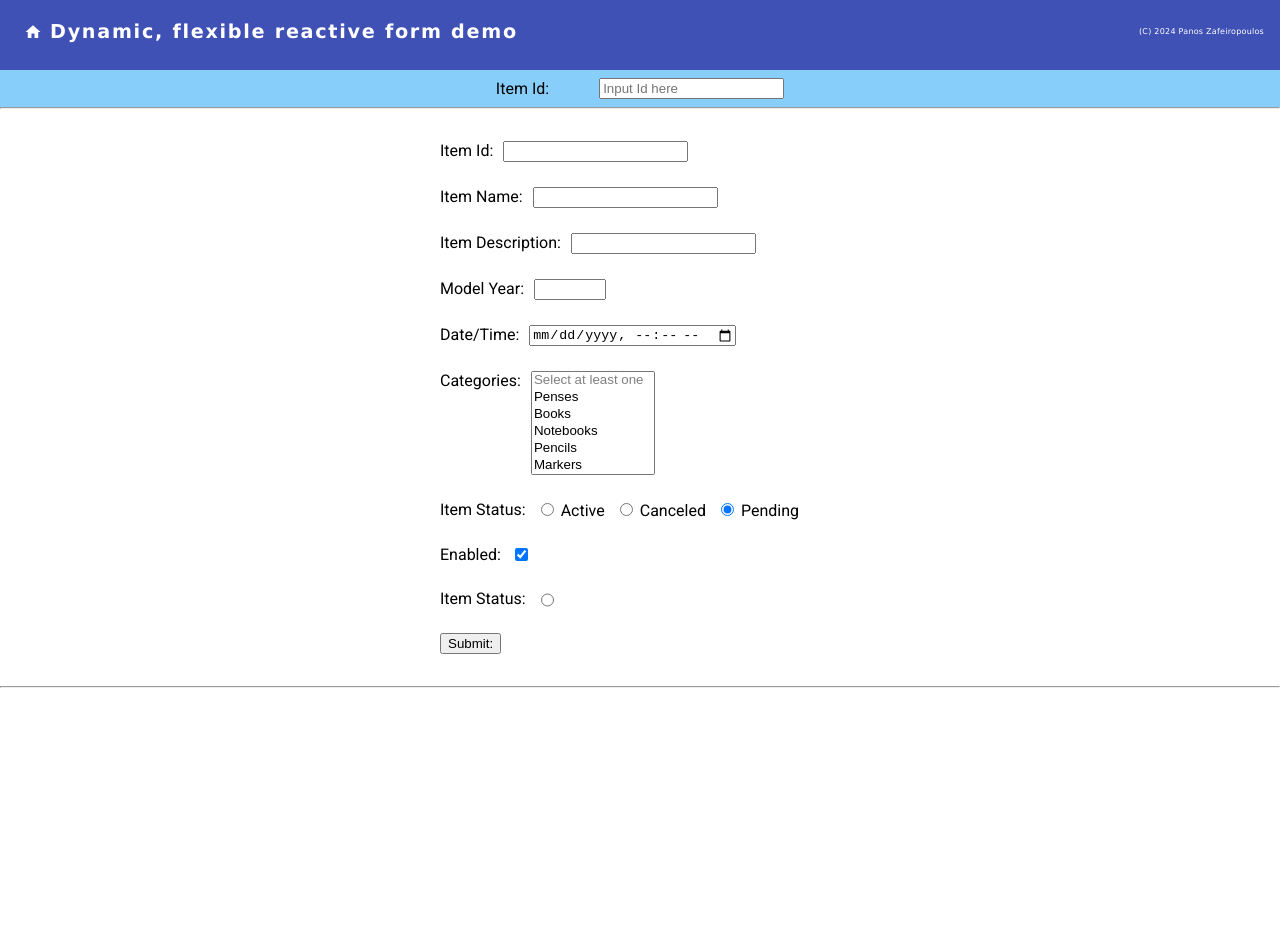
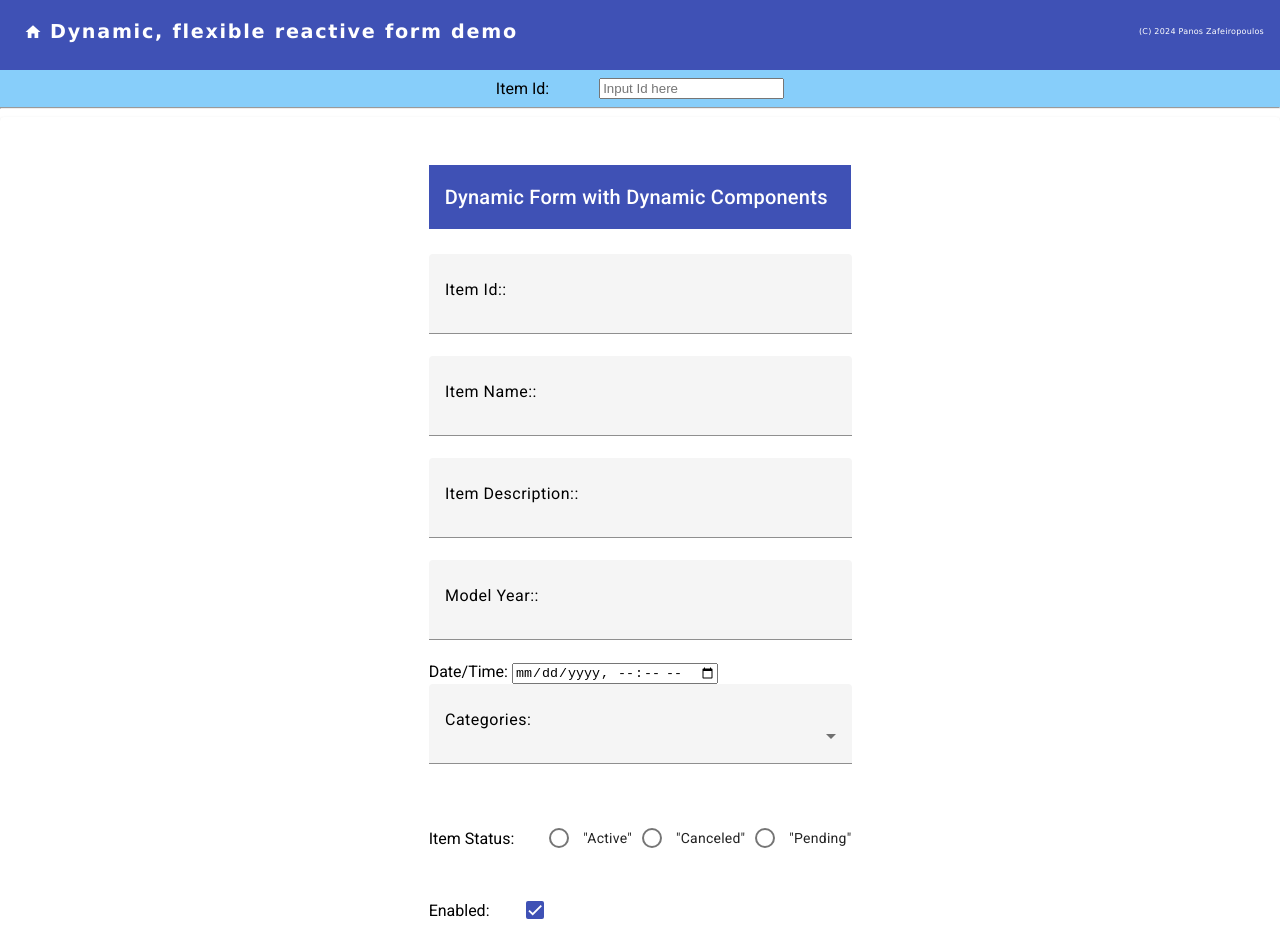
Before and after one commit to zzpzaf/dynform1, an Angular app: page / in a window 1280 px wide. Shown: the top 952 px of the page. Before the commit the page ends 800 px from the top, so only its background shows below. Built offline with nearby package versions, Linux system fonts and the light colour scheme.

Commit message:
18th Commit in the new branch dyncomponents Updates to dynamic form components templates for aligning them to Material respective components, with the exception of the datetime component. Form styles updated as well. Small adjustments here and there.

```diff
--- a/src/app/dataObjects/IFormField.ts
+++ b/src/app/dataObjects/IFormField.ts
@@ -48,6 +48,7 @@ export interface IFormField {
   fieldLabel: string;
   inputType?: standardInputType;
   readOnly?: boolean;
+  disabled?: boolean,
   initialValue?: any | any[];
   options?: IFormOptions[];
   multipleOptions?: boolean;
--- a/src/app/dataObjects/itemFormFields.ts
+++ b/src/app/dataObjects/itemFormFields.ts
@@ -99,13 +99,6 @@ export const ItemsFormFields: IFormField[] = [
           initialValue: true,
         },
         {
-          dataField: 'itemStatusId',
-          controlType: 'input',
-          controlName: 'itemStatus',
-          fieldLabel: 'Item Status:',
-          inputType: 'radio',
-        },
-        {
           controlType: 'button',
           controlName: 'submitButton',
           fieldLabel: 'Submit:',
--- a/src/app/dynamic-form/button/button.component.html
+++ b/src/app/dynamic-form/button/button.component.html
@@ -1,9 +1,8 @@
 <!-- <p>button works!</p> -->
 
-<div [formGroup]="fGroup">
-
-    <div class="form-field">
-        <button
+<mat-card-footer>
+    <div [formGroup]="fGroup">
+        <button mat-raised-button color="accent"
         ngDefaultControl
         [formControlName]="field.controlName"
         [id]="field.controlName"
@@ -12,5 +11,4 @@
         {{ field.fieldLabel }}
         </button>
     </div>
-
-</div>
+</mat-card-footer>
--- a/src/app/dynamic-form/checkbox/checkbox.component.html
+++ b/src/app/dynamic-form/checkbox/checkbox.component.html
@@ -1,14 +1,13 @@
 <!-- <p>checkbox works!</p> -->
 
-<div [formGroup]="fGroup">
-    <div class="form-field">
-      <label>{{ field.fieldLabel }}</label>
-      <input
+  <div [formGroup]="fGroup" class="mat-component">
+      <mat-label>
+        {{ field.fieldLabel }}
+      </mat-label>
+      <mat-checkbox  color="primary"
         [formControlName]="field.controlName"
         [id]="field.controlName"
-        [type]="field.inputType"
-        [checked]="field.initialValue === true"
-        [readOnly]="field.readOnly"
-      />
-    </div>
-</div>
+        [checked]="field.initialValue"
+        >
+      </mat-checkbox>
+  </div>
--- a/src/app/dynamic-form/form/form.component.html
+++ b/src/app/dynamic-form/form/form.component.html
@@ -1,5 +1,15 @@
+
+
+
+<mat-card >
+  <mat-card-content >
+
+  <mat-toolbar color="primary">
+      {{fornCardTitle}}
+  </mat-toolbar>
+
   <form
-  class="q2container"
+
     [formGroup]="dynFormGroup"
     (ngSubmit)="onFormSubmit($event)"
   >
@@ -31,9 +41,12 @@
               ]
             "
           >
-          <span style="color: red; font-size: x-small">
+            <!-- <span style="color: red; font-size: x-small">
               {{ validation.validatorErrorMessage }}
-          </span>
+            </span> -->
+            <mat-error style="font-size: x-small">
+              {{ validation.validatorErrorMessage }}
+             </mat-error>
           </div>
         </ng-container>
       </div>
@@ -41,4 +54,5 @@
     </div>
   </form>
 
-<hr />
+</mat-card-content>
+</mat-card>
--- a/src/app/dynamic-form/form/form.component.scss
+++ b/src/app/dynamic-form/form/form.component.scss
@@ -1,18 +1,29 @@
 
 
-
- .q2container {
-    max-width: 400px;
+mat-card-content {
+    max-width: 500px;
     display: flex;
     flex-direction: column;
     margin: 2em auto;
-    align-items:flex-start;
     gap: 25px;
-
+    justify-content: center;
 }
 
-.form-field {
+mat-form-field {
     display: flex;
-    flex-direction:row;
-    gap: 10px;
 }
+
+mat-card-footer {
+    display: flex;
+    justify-content: flex-end;
+}
+
+.mat-component {
+    max-width: 500px;
+    display: flex;
+    flex-direction: row;
+    margin: 2em auto;
+    gap: 25px;
+    align-items: center;
+    justify-content:flex-start ;
+}
--- a/src/app/dynamic-form/form/form.component.ts
+++ b/src/app/dynamic-form/form/form.component.ts
@@ -20,6 +20,8 @@ export class FormComponent implements OnInit, OnDestroy {
   public formFields: IFormField[] = [];
   public isFormSubmitted: boolean = false;
 
+  public fornCardTitle: string = 'Dynamic Form with Dynamic Components';
+
   ngOnInit(): void {
     this.formFieldsSubscription = this.formFieldsService
       .getFormFields()
@@ -36,7 +38,33 @@ export class FormComponent implements OnInit, OnDestroy {
           );
         },
       });
-  }
+
+
+      // this.dynFormGroup.valueChanges.subscribe(val => {
+      //   //console.log('>===>> FormContainerComponent - Form Value Changes:', val);
+      //   // *** The following line seems to be 'must' to make the form value changes to be submitted.
+      //      this.dynFormGroup.patchValue(val, {emitEvent: false, onlySelf: true});
+      //      this.dynFormGroup.markAsDirty();
+      //      console.log('>===>> FormContainerComponent - Form Value Changes:',this.dynFormGroup.getRawValue());
+      //     // Show controls errors
+      //     Object.keys(this.dynFormGroup.controls).forEach(control => {
+      //       const controlErrors: ValidationErrors = this.dynFormGroup.get(control)!.errors!;
+      //       // if (controlErrors != null) {
+      //       //   Object.keys(controlErrors).forEach(keyError => {
+      //       //     console.log('Form control: ' + control + ', Error key/Name: ' + keyError + ', Error value: ', controlErrors[keyError]);
+      //       //   });
+      //       // }
+      //     });
+      // });
+
+
+
+
+
+
+
+
+    }
 
   initializeForm(): void {
     const fbGroup = this.formBuilder.group({});
--- a/src/app/dynamic-form/input/input.component.html
+++ b/src/app/dynamic-form/input/input.component.html
@@ -1,15 +1,27 @@
 <!-- <p>input works!</p> -->
 
+
+
+<mat-form-field >
     <div [formGroup]="fGroup">
-    <div class="form-field">
-      <label>{{ field.fieldLabel }}</label>
-      <input
+        <!-- <div class="form-field"> -->
+          <!-- <label>{{ field.fieldLabel }}</label> -->
+          <mat-label >
+            {{ field.fieldLabel }}:
+          </mat-label>
+          <input matInput
+            [placeholder]="field.promptText ?? ''"
             [formControlName]="field.controlName"
             [id]="field.controlName"
-        [type]="field.inputType"
+            [type]="field.inputType ?? ''"
             [min]="field.minValue"
             [max]="field.maxValue"
-        [readOnly]="field.readOnly"
+            [readonly]="field.readOnly"
           />
+        <!-- </div> -->
     </div>
-</div>
+</mat-form-field>
+
+
+<!-- class="row"
+class="column" -->
--- a/src/app/dynamic-form/radio/radio.component.html
+++ b/src/app/dynamic-form/radio/radio.component.html
@@ -1,17 +1,19 @@
 <!-- <p>radio works!</p> -->
 
-<div [formGroup]="fGroup">
-    <div class="form-field">
-        <label>{{ field.fieldLabel }}</label>
-        <label *ngFor="let option of field.options">
-            <input
-            [name]="field.controlName"
-            [type]="field.inputType"
-            [value]="option.optionKey"
-            [formControlName]="field.controlName"
-            [checked]="option.isOptionSelected === true"
-            />
-            {{ option.optionValue }}
-        </label>
-    </div>
+<div [formGroup]="fGroup" class="mat-component">
+  <mat-label>{{ field.fieldLabel }}</mat-label>
+  <mat-radio-group
+      [name]="field.controlName"
+      [value]="field.initialValue"
+    >
+    <mat-radio-button
+      color="primary"
+      *ngFor="let option of field.options"
+      [formControlName]="field.controlName"
+      [value]="option.optionKey"
+      ngDefaultControl
+    >
+      "{{ option.optionValue }}"
+    </mat-radio-button>
+  </mat-radio-group>
 </div>
--- a/src/app/dynamic-form/select/select.component.html
+++ b/src/app/dynamic-form/select/select.component.html
@@ -1,20 +1,20 @@
 <!-- <p>select works!</p> -->
 
+<mat-form-field>
     <div [formGroup]="fGroup">
-
         <div class="form-field">
-        <label>{{ field.fieldLabel }}</label>
-        <select
+            <mat-label>{{ field.fieldLabel }}</mat-label>
+            <mat-select
             [formControlName]="field.controlName"
             [id]="field.controlName"
             [multiple]="field.multipleOptions"
-        [size]="field.optionsSize"
+
             >
-        <option [ngValue]="null" disabled>{{ field["promptText"] }}</option>
-        <option *ngFor="let opt of field.options" [ngValue]="opt.optionKey">
+            <mat-option [value]="null" disabled>{{ field["promptText"] }}</mat-option>
+            <mat-option *ngFor="let opt of field.options" [value]="opt.optionKey">
                 {{ opt.optionValue }}
-        </option>
-        </select>
+            </mat-option>
+            </mat-select>
         </div>
-
     </div>
+</mat-form-field>
--- a/src/app/items-form-fields.service.ts
+++ b/src/app/items-form-fields.service.ts
@@ -92,7 +92,12 @@ export class ItemsFormFieldsService {
 
   private updateRadioOptions(field: IFormField, key: any): any[] | undefined {
     field.options!.forEach((option: IFormOptions) => {
-      if (option.optionKey === key) option.isOptionSelected = true; else option.isOptionSelected = false;
+      if (option.optionKey === key) {
+        option.isOptionSelected = true;
+        field.initialValue = option.optionKey;
+      } else {
+        option.isOptionSelected = false;
+      }
     });
     return field.options;
   }
```
Also changed, not shown: src/app/material.module.ts (+10 -0 lines). Lines whose indentation alone changed are shown as unchanged.
